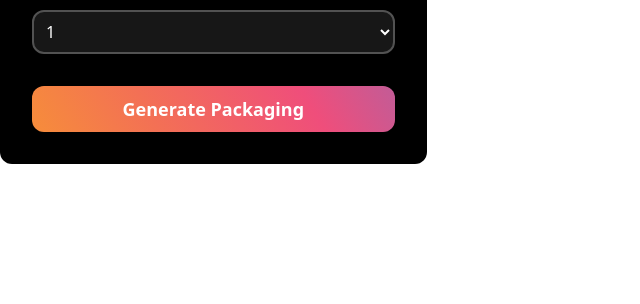
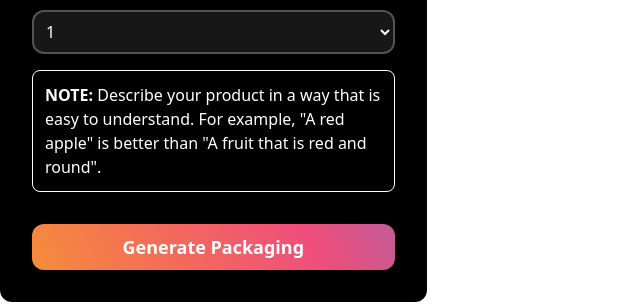
Before and after one commit to shatfield4/3d-render-demo, a Next.js app: page /components/PackageRender in a window 1280 px wide. Shown: the part 254-558 px from the top of the page, without its empty margins (0-640 px from the left). Built offline with nearby package versions, Linux system fonts and the light colour scheme; no server answers.

Commit message:
added white text box

```diff
--- a/pages/components/PackageRender.tsx
+++ b/pages/components/PackageRender.tsx
@@ -83,7 +83,9 @@ const LogoRender = () => {
             <option value={3}>3</option>
             </select>
         </div>
-
+        <p className="alert notice error mt-4 block p-3 border border-white rounded-lg text-white mb-0">
+            <strong>NOTE:</strong> {`Describe your product in a way that is easy to understand. For example, "A red apple" is better than "A fruit that is red and round".`}
+        </p>
         <div className="flex flex-col items-center mt-4">
             <button
             type="submit"
```
